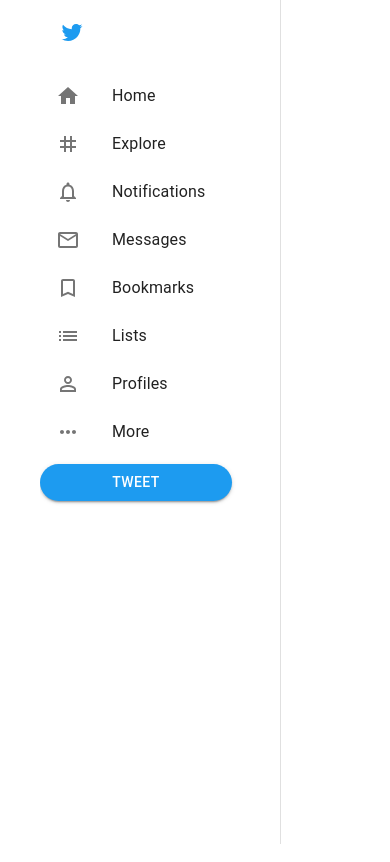
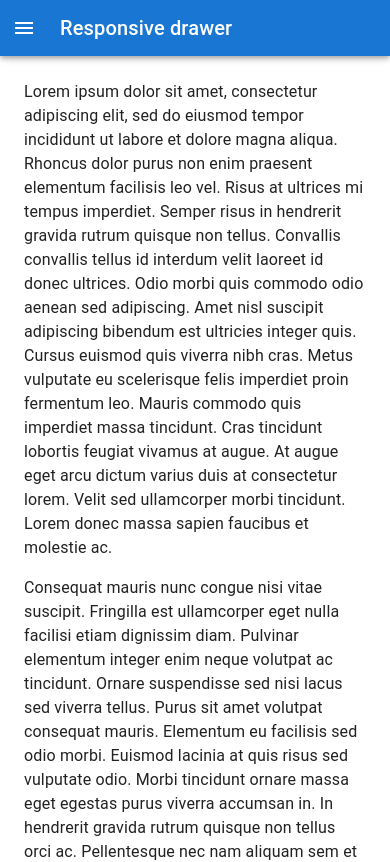
Before and after one commit to BodaNabeel/twitter-clone, a React (Create React App) app: page / in a window 390 px wide. Shown: the top 862 px of the page. Built offline with nearby package versions, Linux system fonts and the light colour scheme.

Commit message:
drawer made responsive

```diff
--- a/src/components/MUIDrawer.jsx
+++ b/src/components/MUIDrawer.jsx
@@ -1,9 +1,15 @@
+import { useState } from "react";
 import {
+  AppBar,
+  CssBaseline,
   Drawer,
+  IconButton,
   List,
   ListItem,
   ListItemIcon,
   ListItemText,
+  Toolbar,
+  Typography,
 } from "@mui/material";
 import HomeIcon from "@mui/icons-material/Home";
 import TagIcon from "@mui/icons-material/Tag";
@@ -14,8 +20,18 @@
 import PermIdentityIcon from "@mui/icons-material/PermIdentity";
 import MoreHorizIcon from "@mui/icons-material/MoreHoriz";
 import TwitterIcon from "@mui/icons-material/Twitter";
+import MenuIcon from "@mui/icons-material/Menu";
 import CreateTweet from "./CreateTweet";
-export default function MUIDrawer() {
+import { Box } from "@mui/system";
+
+export default function MUIDrawer(props) {
+  const drawerWidth = 240;
+  const { window } = props;
+  const [mobileOpen, setMobileOpen] = useState(false);
+
+  const handleDrawerToggle = () => {
+    setMobileOpen(!mobileOpen);
+  };
   const drawerInfo = [
     {
       text: "Home",
@@ -71,17 +87,111 @@
       <CreateTweet />
     </>
   );
+  const container =
+    window !== undefined ? () => window().document.body : undefined;
+
   return (
+    <Box sx={{ display: "flex" }}>
+      <CssBaseline />
+      <AppBar
+        position="fixed"
+        sx={{
+          width: { sm: `calc(100% - ${drawerWidth}px)` },
+          ml: { sm: `${drawerWidth}px` },
+        }}
+      >
+        <Toolbar>
+          <IconButton
+            color="inherit"
+            aria-label="open drawer"
+            edge="start"
+            onClick={handleDrawerToggle}
+            sx={{ mr: 2, display: { sm: "none" } }}
+          >
+            <MenuIcon />
+          </IconButton>
+          <Typography variant="h6" noWrap component="div">
+            Responsive drawer
+          </Typography>
+        </Toolbar>
+      </AppBar>
+      <Box
+        component="nav"
+        sx={{ width: { sm: drawerWidth }, flexShrink: { sm: 0 } }}
+        aria-label="mailbox folders"
+      >
+        {/* The implementation can be swapped with js to avoid SEO duplication of links. */}
         <Drawer
-    PaperProps={{
-        sx: {
-            width: 240,
-            ml:5,
-        }
+          container={container}
+          variant="temporary"
+          open={mobileOpen}
+          onClose={handleDrawerToggle}
+          ModalProps={{
+            keepMounted: true, // Better open performance on mobile.
+          }}
+          sx={{
+            display: { xs: "block", sm: "none" },
+            "& .MuiDrawer-paper": {
+              boxSizing: "border-box",
+              width: drawerWidth,
+            },
+          }}
+        >
+          {drawer}
+        </Drawer>
+        <Drawer
+          variant="permanent"
+          sx={{
+            display: { xs: "none", sm: "block" },
+            "& .MuiDrawer-paper": {
+              boxSizing: "border-box",
+              width: drawerWidth,
+            },
           }}
           open
-    variant="permanent">
+        >
           {drawer}
         </Drawer>
+      </Box>
+      <Box
+        component="main"
+        sx={{
+          flexGrow: 1,
+          p: 3,
+          width: { sm: `calc(100% - ${drawerWidth}px)` }
+        }}
+      >
+        <Toolbar />
+        <Typography paragraph>
+          Lorem ipsum dolor sit amet, consectetur adipiscing elit, sed do
+          eiusmod tempor incididunt ut labore et dolore magna aliqua. Rhoncus
+          dolor purus non enim praesent elementum facilisis leo vel. Risus at
+          ultrices mi tempus imperdiet. Semper risus in hendrerit gravida rutrum
+          quisque non tellus. Convallis convallis tellus id interdum velit
+          laoreet id donec ultrices. Odio morbi quis commodo odio aenean sed
+          adipiscing. Amet nisl suscipit adipiscing bibendum est ultricies
+          integer quis. Cursus euismod quis viverra nibh cras. Metus vulputate
+          eu scelerisque felis imperdiet proin fermentum leo. Mauris commodo
+          quis imperdiet massa tincidunt. Cras tincidunt lobortis feugiat
+          vivamus at augue. At augue eget arcu dictum varius duis at consectetur
+          lorem. Velit sed ullamcorper morbi tincidunt. Lorem donec massa sapien
+          faucibus et molestie ac.
+        </Typography>
+        <Typography paragraph>
+          Consequat mauris nunc congue nisi vitae suscipit. Fringilla est
+          ullamcorper eget nulla facilisi etiam dignissim diam. Pulvinar
+          elementum integer enim neque volutpat ac tincidunt. Ornare suspendisse
+          sed nisi lacus sed viverra tellus. Purus sit amet volutpat consequat
+          mauris. Elementum eu facilisis sed odio morbi. Euismod lacinia at quis
+          risus sed vulputate odio. Morbi tincidunt ornare massa eget egestas
+          purus viverra accumsan in. In hendrerit gravida rutrum quisque non
+          tellus orci ac. Pellentesque nec nam aliquam sem et tortor. Habitant
+          morbi tristique senectus et. Adipiscing elit duis tristique
+          sollicitudin nibh sit. Ornare aenean euismod elementum nisi quis
+          eleifend. Commodo viverra maecenas accumsan lacus vel facilisis. Nulla
+          posuere sollicitudin aliquam ultrices sagittis orci a.
+        </Typography>
+      </Box>
+    </Box>
   );
 }
```
Lines whose indentation alone changed are shown as unchanged.
